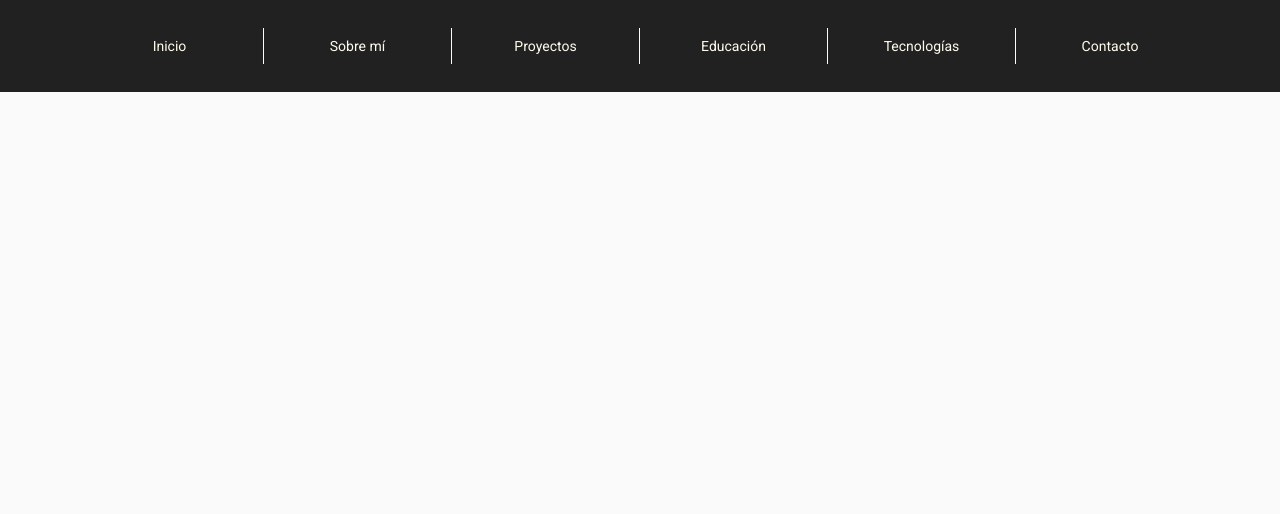
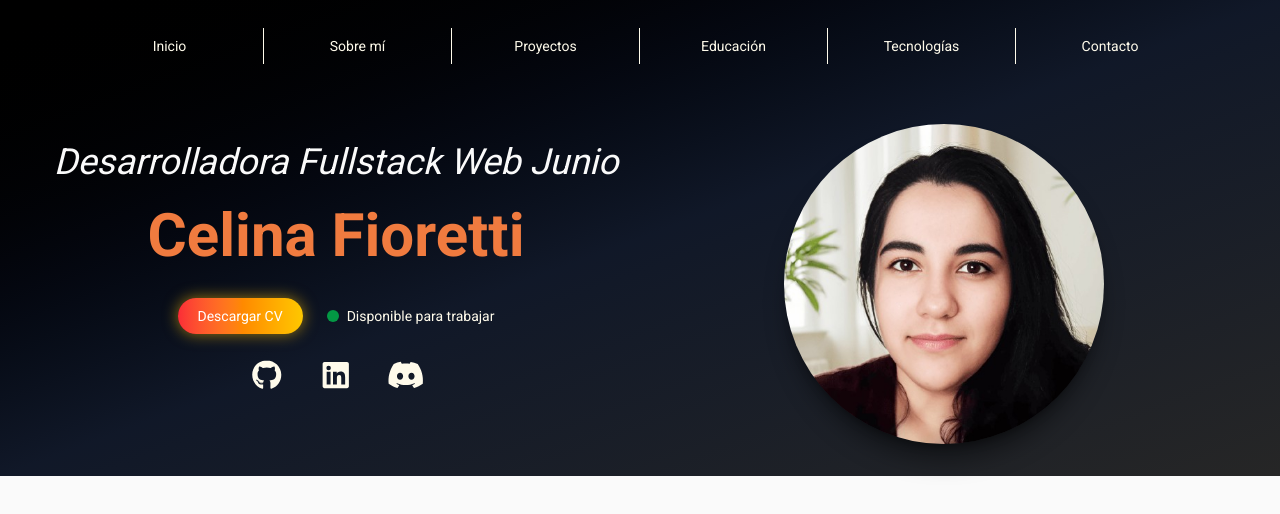
Before and after one commit to CeliFioretti/mi-portfolio-cf, a Next.js app: page / in a window 1280 px wide. Shown: the top 514 px of the page. Built offline with nearby package versions, Linux system fonts and the light colour scheme.

Commit message:
Agregue primera descripción

```diff
--- a/src/app/globals.css
+++ b/src/app/globals.css
@@ -7,3 +7,39 @@ body{
 .fondo-negro{
     background-color: #212121;
 }
+
+.fuente-blanca{
+    color: #fafafa;
+}
+
+.color-fuente-naranja{
+    color: #f07b3f;
+}
+
+@keyframes fade-in {
+  from {
+    opacity: 0;
+    transform: translateY(20px);
+  }
+  to {
+    opacity: 1;
+    transform: translateY(0);
+  }
+}
+
+.animate-fade-in {
+  animation: fade-in 0.6s ease-out forwards;
+}
+
+@keyframes pulse-glow {
+  0%, 100% {
+    box-shadow: 0 0 10px rgba(255,193,7,0.4);
+  }
+  50% {
+    box-shadow: 0 0 20px rgba(255,193,7,0.8);
+  }
+}
+
+.animate-pulse-glow {
+  animation: pulse-glow 1.5s infinite;
+}
--- a/src/app/layout.jsx
+++ b/src/app/layout.jsx
@@ -1,5 +1,8 @@
 import globals from '@/app/globals.css'
 import { Roboto } from 'next/font/google';
+import { config } from '@fortawesome/fontawesome-svg-core';
+import '@fortawesome/fontawesome-svg-core/styles.css';
+config.autoAddCss = false;
 
 const roboto = Roboto({
   subsets: ['latin'],
--- a/src/app/page.jsx
+++ b/src/app/page.jsx
@@ -1,16 +1,65 @@
 import React from 'react'
 import Navbar from '@/components/Navbar'
+import { FontAwesomeIcon } from '@fortawesome/react-fontawesome';
+import { faGithub, faLinkedin, faDiscord } from '@fortawesome/free-brands-svg-icons';
 
 function Home() {
   return (
-    <div>
-      {/** Contenido principal */}
-      <Navbar/>
+    <div className='animate-fade-in'>
 
+      {/** Navbar y Presentación */}
+      <div className='bg-gradient-to-br from-black via-gray-900 to-neutral-800'>
+        {/** Contenido principal */}
+        <Navbar />
 
+        <main className='p-8 md:flex items-center justify-between'>
+          {/** Información personal */}
+          <div className='flex flex-col items-center justify-center w-full'>
+            <h2 className='text-4xl fuente-blanca italic mb-6'>Desarrolladora Fullstack Web Junio</h2>
+            <h1 className='text-6xl mb-8 color-fuente-naranja font-[900]'>Celina Fioretti</h1>
+
+            <div className='flex gap-6 mb-6'>
+
+              <a
+                href="#"
+                className="py-2 px-5 text-sm text-white rounded-full bg-gradient-to-r from-red-500 to-yellow-400 hover:from-red-600 hover:to-yellow-500 animate-pulse-glow transition-all duration-300"
+              >
+                Descargar CV
+              </a>
+
+              <div className='flex items-center justify-center gap-2'>
+                <span className='w-3 h-3 bg-green-500 rounded-full animate-pulse'></span>
+                <p className='text-sm text-amber-50'>Disponible para trabajar</p>
+              </div>
+
+            </div>
+
+            <div className='flex gap-8 text-amber-50 text-3xl mb-8'>
+              <a href="https://github.com/CeliFioretti" target="_blank" rel="noopener noreferrer">
+                <FontAwesomeIcon icon={faGithub} className="hover:text-amber-500 transition-colors duration-300" />
+              </a>
+              <a href="https://www.linkedin.com/in/celina-fioretti/" target="_blank" rel="noopener noreferrer">
+                <FontAwesomeIcon icon={faLinkedin} className="hover:text-amber-500 transition-colors duration-300" />
+              </a>
+              <a href="https://discordapp.com/users/778703131978366976" target="_blank" rel="noopener noreferrer">
+                <FontAwesomeIcon icon={faDiscord} className="hover:text-amber-500 transition-colors duration-300" />
+              </a>
+
+            </div>
+          </div>
+
+          {/** Imagen Avatar */}
+          <div className='w-full flex justify-center items-center'>
+            <img
+              src="/img/imagen-avatar.jpg" alt="Imagen propia" className="w-80 h-80 rounded-full shadow-xl shadow-black/40"
+            />
+          </div>
+        </main>
+      </div>
       {/** Sobre mí */}
+      <div>
 
-
+      </div>
       {/** Proyectos */}
 
 
--- a/src/components/Navbar.jsx
+++ b/src/components/Navbar.jsx
@@ -7,15 +7,16 @@ function Navbar() {
     const [open, setOpen] = useState(false)
 
     return (
-        <header className='fondo-negro text-amber-50 p-4'>
+        <header className='text-amber-50 p-4'>
             <div className='flex justify-between items-center md:hidden'>
-                <button onClick={() => { setOpen(!open) }} className='text-amber-50 focus:outline-none'>
+                <button onClick={() => { setOpen(!open) }} className='text-amber-50 focus:outline-none cursor-pointer'>
                     ☰
                 </button>
             </div>
 
             {/** Menú desplegable en sm */}
-            <nav className={`${open ? 'block' : 'hidden'} md:hidden mt-4 space-y-2`}>
+            <nav className={`overflow-hidden transition-all duration-300 ease-in-out md:hidden ${open ? 'max-h-96 opacity-100' : 'max-h-0 opacity-0'
+                } mt-4 space-y-2`}>
                 <a className='block hover:text-amber-500 px-4 py-2 text-center' href="#">Inicio</a>
                 <a className='block hover:text-amber-500 px-4 py-2 text-center' href="#">Sobre mí</a>
                 <a className='block hover:text-amber-500 px-4 py-2 text-center' href="#">Proyectos</a>
@@ -35,8 +36,6 @@ function Navbar() {
                     <a className='block hover:text-amber-500 px-4 py-2 text-center' href="#">Contacto</a>
                 </nav>
             </div>
-
-
         </header>
     )
 }
```
Also changed, not shown: package.json (+7 -4 lines), public/img/imagen-avatar.jpg (added), 1 other file (tests, documents, lock files or other folders).
